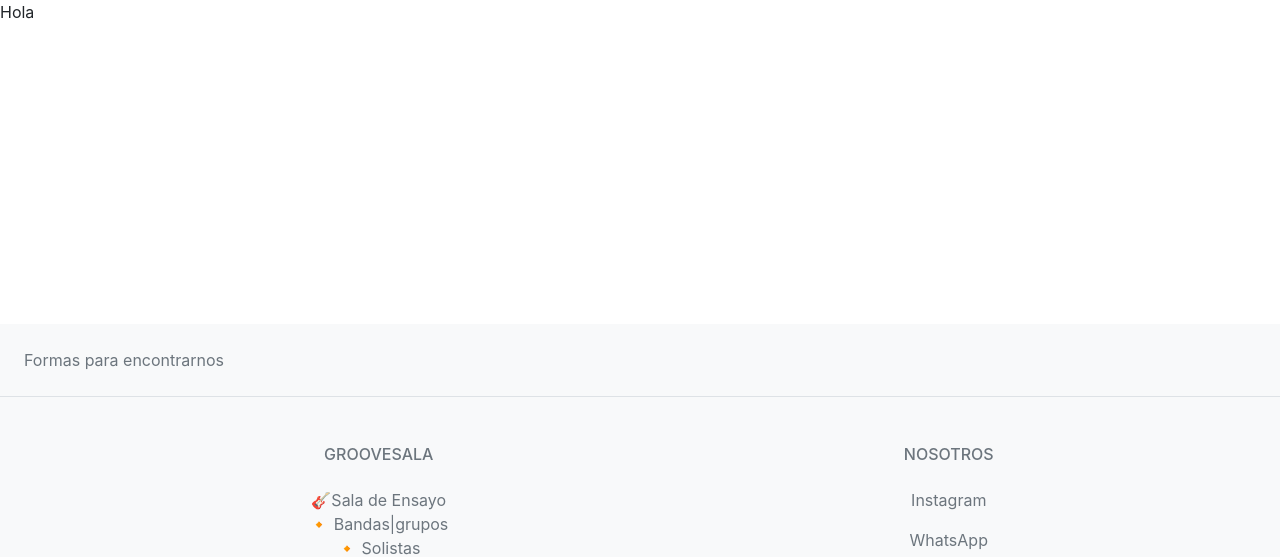
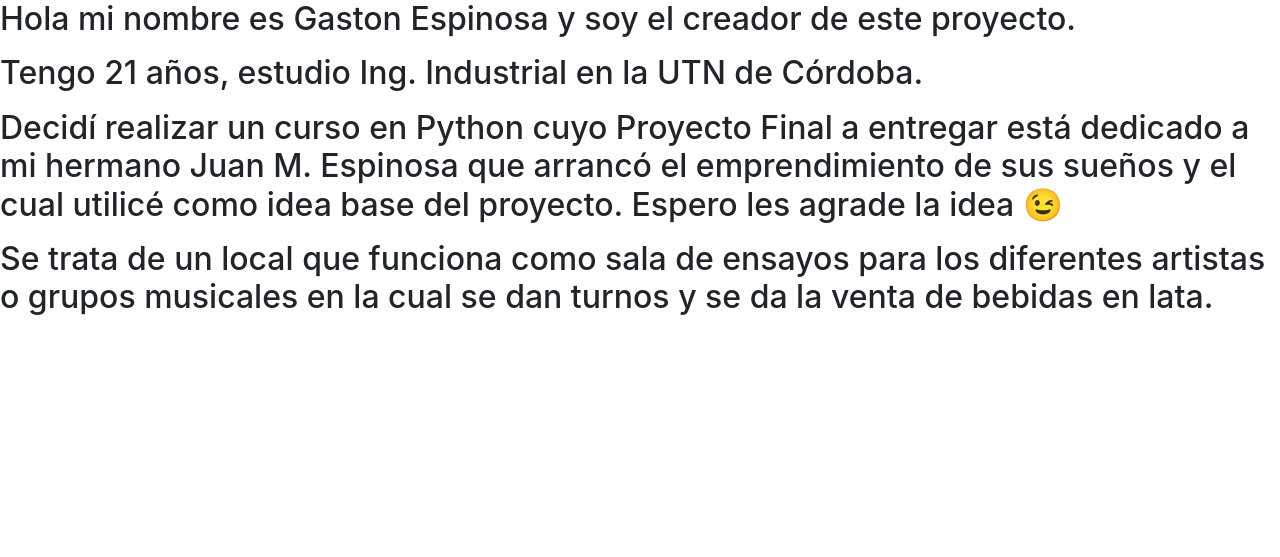
Before and after one commit to GastonBE7/EntregaFinal_Python_EspinosaGaston, a Django app: page /about/ in a window 1280 px wide; the page is wider, and only the part inside the window is pictured. Shown: the part 56-613 px from the top of that part. Run offline with Django 4.2, Linux system fonts and the light colour scheme.

Commit message:
Proyecto Terminado, pero solo para entregar, esto sigue

```diff
--- a/GrooveSala/templates/creator.html
+++ b/GrooveSala/templates/creator.html
@@ -6,7 +6,12 @@
 
 {% block content %}
 
- Hola
+    <h2>
+        <p>Hola mi nombre es Gaston Espinosa y soy el creador de este proyecto.</p>
+        <p>Tengo 21 años, estudio Ing. Industrial en la UTN de Córdoba.</p>
+        <p>Decidí realizar un curso en Python cuyo Proyecto Final a entregar está dedicado a mi hermano Juan M. Espinosa que arrancó el emprendimiento de sus sueños y el cual utilicé como idea base del proyecto. Espero les agrade la idea 😉</p>
+        <p>Se trata de un local que funciona como sala de ensayos para los diferentes artistas o grupos musicales en la cual se dan turnos y se da la venta de bebidas en lata.</p>
+    </h2>
 
 
 
```
Also changed, not shown: GrooveSala/db.sqlite3.
